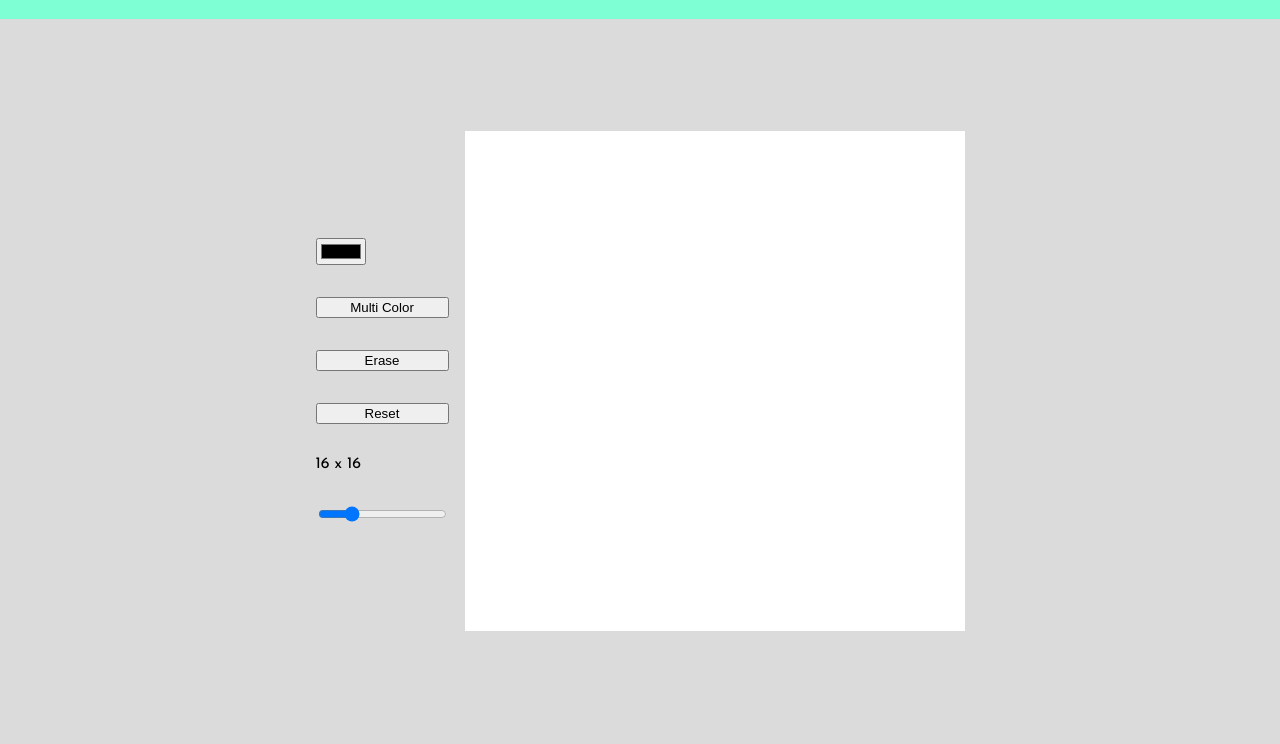
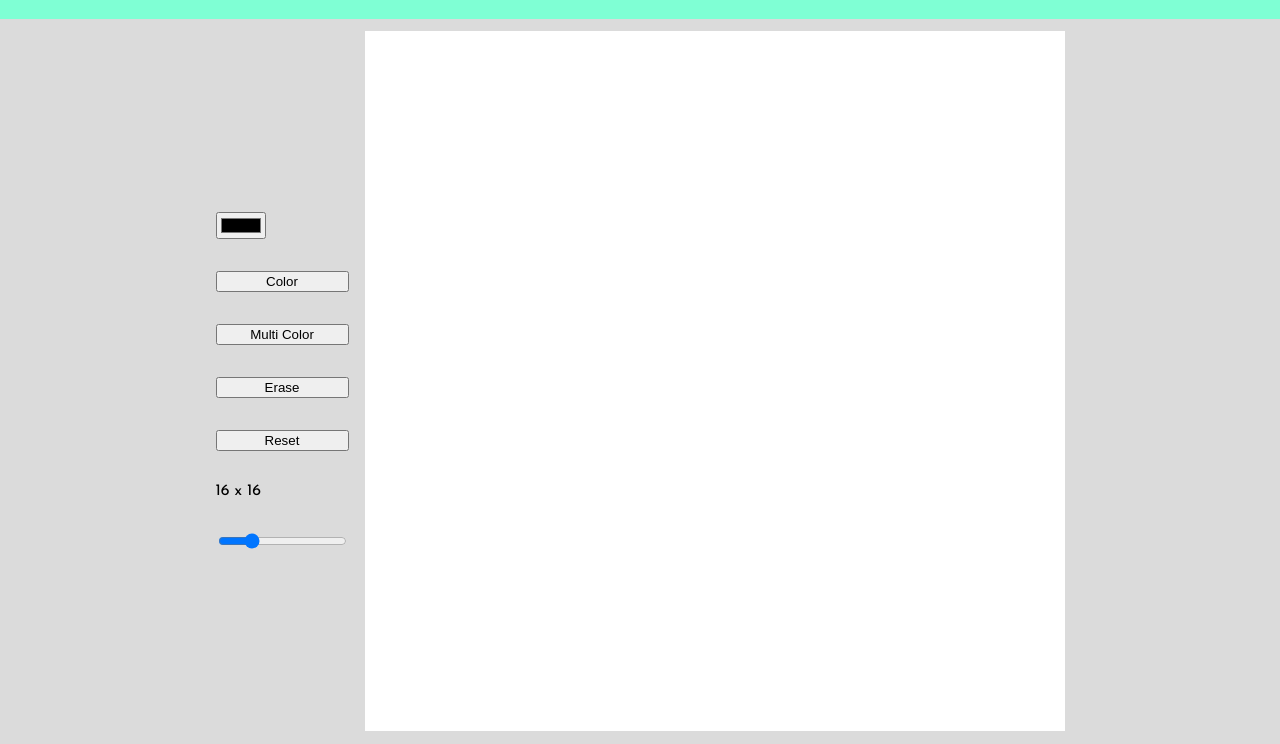
Before and after one commit to danutdotrar/etch-a-sketch, a plain HTML site: page index.html in a window 1280 px wide. Both pictures are taken after a click on the button "Reset". Shown: the part 56-800 px from the top of the page. Drawn offline with Linux system fonts and the light colour scheme.

Commit message:
Function added - reset to default

```diff
--- a/app.js
+++ b/app.js
@@ -23,14 +23,30 @@ const sizeValue = document.querySelector('.size-value')
 const erase = document.querySelector('.erase')
 const reset = document.querySelector('.reset')
 const multi = document.querySelector('.multi')
+const color = document.querySelector('.color')
+const colorPick = document.querySelector('.colorPick')
+
 
 erase.onclick = () => setCurrentMode('erase');
 multi.onclick = () => setCurrentMode('multi');
+color.onclick = () => setCurrentMode('color');
+reset.onclick = () => resetDefault();
+
+// Set the color pick to user's choice
+colorPick.oninput = (e) => setCurrentColor(e.target.value);
+colorPick.onclick = () => setCurrentMode('color');
 
 // Color when you hold click
 let mouseDown = false
 document.body.onmousedown = () => (mouseDown = true)
 document.body.onmouseup = () => (mouseDown = false)
+
+
+
+// Set the current color
+function setCurrentColor(newColor) {
+    currentColor = newColor
+};
 
 // Set the current mode
 function setCurrentMode(newMode) {
@@ -95,13 +111,21 @@ function reloadGrid() {
     setupGrid(currentSize)
 };
 
-// When click on reset button, delete all the colors
-reset.onclick = () => reloadGrid()
+
 
 // Create a function that clears the grid
 function clearGrid() {
     grid.innerHTML = '';
 }
+
+// Reset function, restore all to default
+function resetDefault() {
+    clearGrid();
+    setupGrid(defaultSize)
+    updateSizeValue(defaultSize);
+    slider.value = 16;
+
+};
 
 slider.onmousemove = (e) => updateSizeValue(e.target.value)
 slider.onchange = (e) => changeSize(e.target.value)
--- a/index.html
+++ b/index.html
@@ -17,7 +17,8 @@
 
     <div class="main">
         <div class="controls">
-            <input id="colorPicker" type="color" value="#000000" />
+            <input class="colorPick" type="color" value="#000000" />
+            <button class="color">Color</button>
             <button class="multi">Multi Color</button>
             <button class="erase">Erase</button>
             <button class="reset">Reset</button>
--- a/style.css
+++ b/style.css
@@ -40,8 +40,8 @@ header {
     grid-gap: 2px;
     grid-template-columns: repeat(var(--grid-cols), 1fr);
     grid-template-rows: repeat(var(--grid-rows), 1fr);
-    width: 500px;
-    height: 500px;
+    width: 700px;
+    height: 700px;
     background-color: white;
 }
 
```
